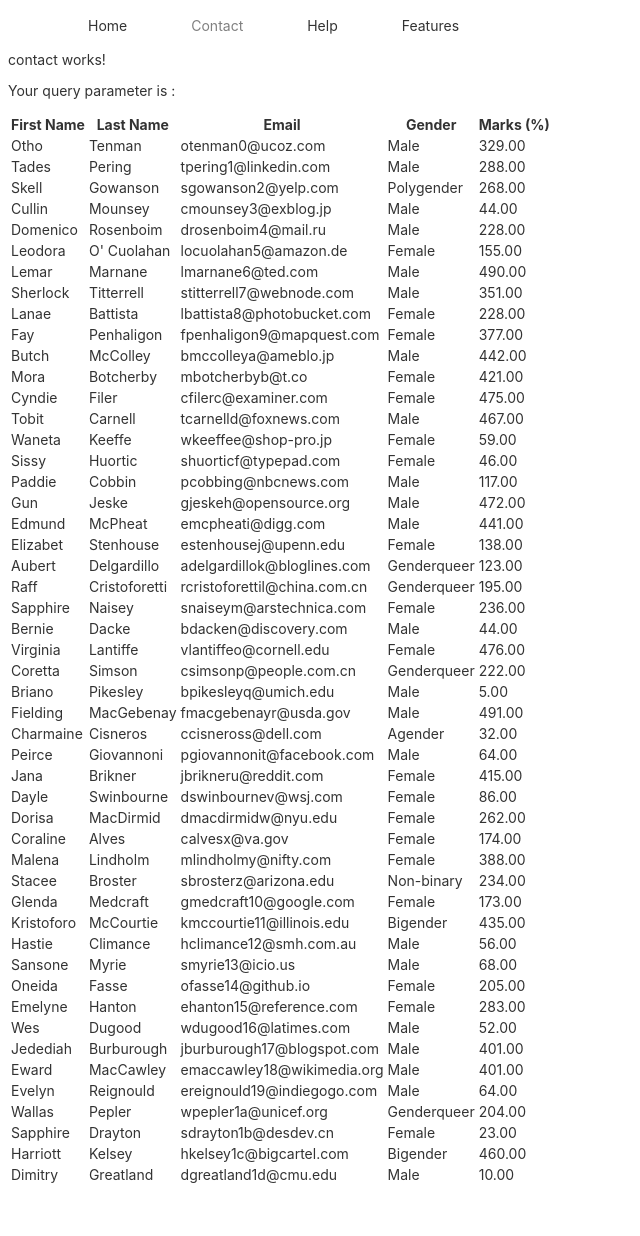
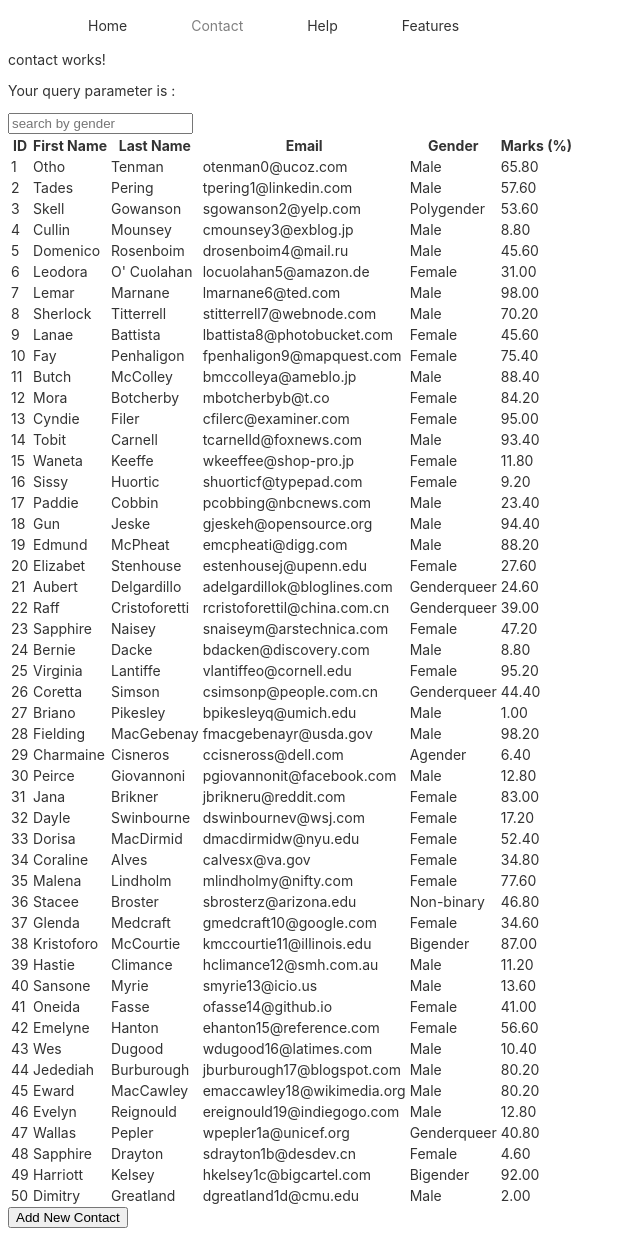
Before and after one commit to manoj19-github/angular-routing, an Angular app: page /contact in a window 1280 px wide. Shown: the top 1236 px of the page, without its empty margins (0-640 px from the left). Before the commit the page ends 1194 px from the top, so only its background shows below. Built offline with nearby package versions, Linux system fonts and the light colour scheme.

Commit message:
data filtering in component

```diff
--- a/src/app/app.module.ts
+++ b/src/app/app.module.ts
@@ -14,10 +14,13 @@ import { AuthService } from './auth.service';
 import { AuthGurardService } from './auth-guard.service';
 import { ContactService } from './contact/contact.service';
 import { PercentagePipe } from './contact/percentage.pipe';
+import { FilterContactPipe } from './contact/filterContact.pipe';
+import { FormsModule } from '@angular/forms';
 
 @NgModule({
   declarations: [
     PercentagePipe,
+    FilterContactPipe,
     AppComponent,
     HomeComponent,
     ContactComponent,
@@ -26,7 +29,7 @@ import { PercentagePipe } from './contact/percentage.pipe';
     Features1Component,
     NotFoundComponent,
   ],
-  imports: [BrowserModule, AppRouteModule],
+  imports: [BrowserModule, AppRouteModule, FormsModule],
   providers: [AuthService, AuthGurardService, ContactService],
   bootstrap: [AppComponent],
 })
--- a/src/app/contact/contact.component.html
+++ b/src/app/contact/contact.component.html
@@ -1,9 +1,11 @@
 <p>contact works!</p>
 <p>Your query parameter is : {{queryVal}}</p>
 <div>
+  <input type="text" placeholder="search by gender" [(ngModel)]="filterText" (keyup)="filterContactData(filterText)">
   <table>
     <thead>
       <tr>
+        <th>ID</th>
         <th>First Name</th>
         <th>Last Name</th>
         <th>Email</th>
@@ -12,7 +14,8 @@
       </tr>
     </thead>
     <tbody>
-      <tr *ngFor="let contact of contactsData">
+      <tr *ngFor="let contact of filteredContactsData;let i=index">
+        <td>{{i+1}}</td>
         <td>{{contact.first_name}}</td>
         <td>{{contact.last_name}}</td>
         <td>{{contact.email}}</td>
@@ -21,4 +24,5 @@
       </tr>
     </tbody>
   </table>
+  <button type="button" (click)="addNewContact()">Add New Contact</button>
 </div>
--- a/src/app/contact/contact.component.ts
+++ b/src/app/contact/contact.component.ts
@@ -12,19 +12,51 @@ export class ContactComponent implements OnInit, OnDestroy {
   queryVal: string | null = null;
   queryObservable: any;
   contactsData: IContactData[] = [];
-  totalMarks = 100;
+  filteredContactsData: IContactData[] = [];
+  totalMarks = 500;
+  _filterText: string = '';
   constructor(
     private router: Router,
     private activatedRouter: ActivatedRoute,
     private contactService: ContactService
   ) {}
+
+  get filterText(): string {
+    return this._filterText;
+  }
+  set filterText(value: string) {
+    this._filterText = value;
+  }
   ngOnInit(): void {
     this.queryObservable = this.activatedRouter.queryParamMap.subscribe(
       (params) => (this.queryVal = params.get('edit'))
     );
     this.contactsData = this.contactService.contacts;
+    this.filteredContactsData = this.contactsData;
+    // this.filterContactData(this._filterText);
   }
   ngOnDestroy(): void {
     this.queryObservable.unsubscribe();
   }
+  filterContactData(filterTerm: string): IContactData[] {
+    if (filterTerm.trim() === '') {
+      this.filteredContactsData = this.contactsData;
+      return this.filteredContactsData;
+    }
+    this.filteredContactsData = this.contactsData.filter(
+      (self) => self.gender.toLowerCase() === filterTerm.toLowerCase()
+    );
+    return this.filteredContactsData;
+  }
+  addNewContact(): void {
+    this.contactsData.push({
+      gender: 'female',
+      first_name: 'Manoj',
+      last_name: 'Santra',
+      marks: 345,
+      email: 'santramanoj1997@gmail.com',
+      id: 51,
+    });
+    this.filterContactData(this.filterText);
+  }
 }
--- /dev/null
+++ b/src/app/contact/filterContact.pipe.ts
@@ -0,0 +1,14 @@
+import { Pipe, PipeTransform } from '@angular/core';
+import { IContactData } from './contactData.interface';
+
+@Pipe({
+  name: 'filterContacts',
+})
+export class FilterContactPipe implements PipeTransform {
+  transform(contacts: IContactData[], filterText: string): IContactData[] {
+    if (contacts.length === 0 || filterText === '') return contacts;
+    return contacts.filter(
+      (self) => self.gender.toLowerCase() === filterText.toLowerCase()
+    );
+  }
+}
```
